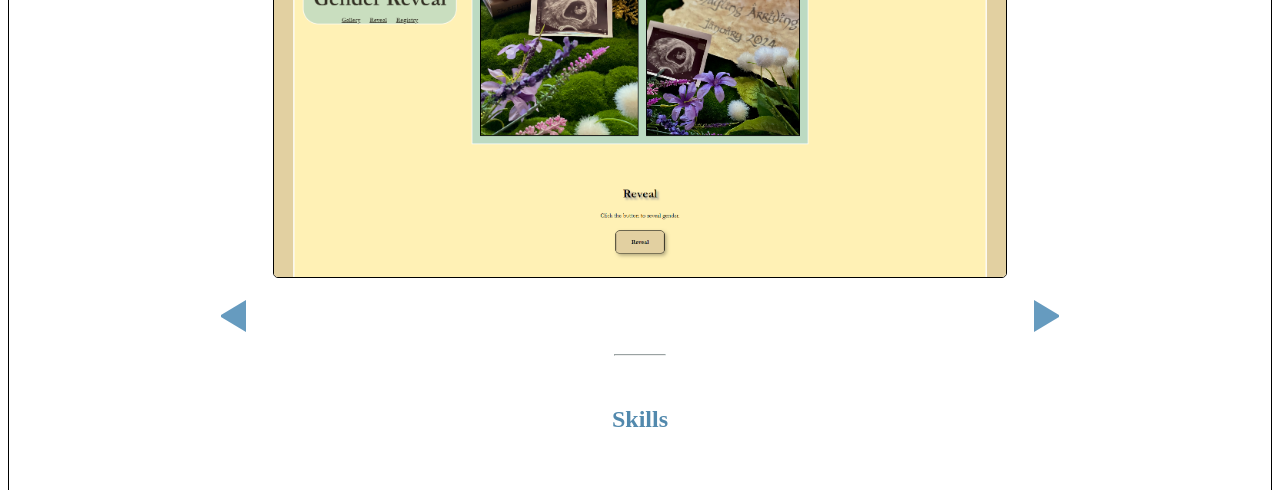
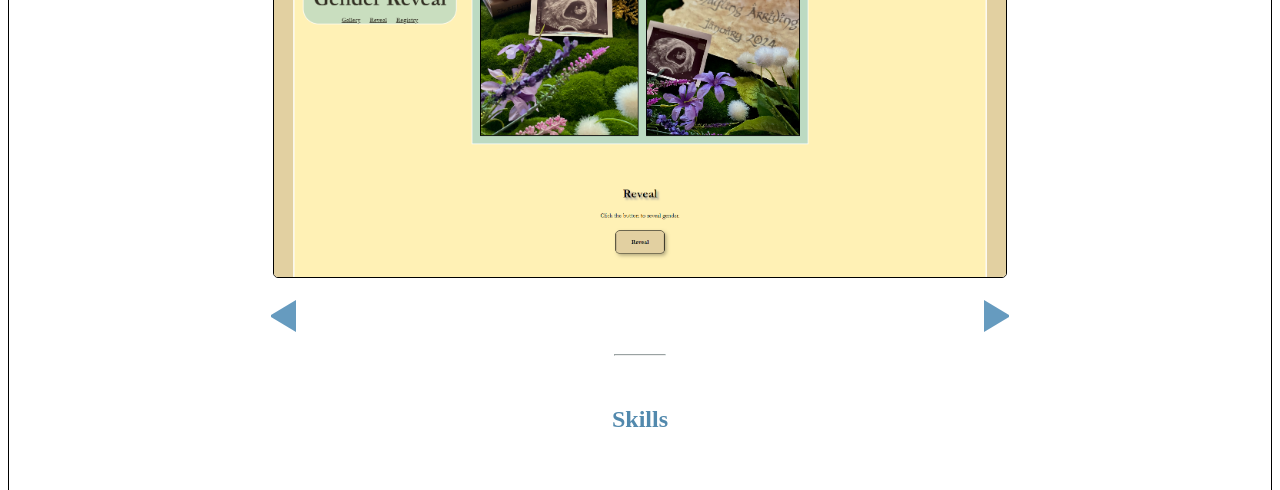
Before and after one commit to ChristianBlackwell/Portfolio, a plain HTML site: page index.html in a window 1280 px wide. Shown: the part 2584-3074 px from the top of the page. Drawn offline with nearby package versions, Linux system fonts and the light colour scheme.

Commit message:
Update carousel.css

```diff
--- a/carousel.css
+++ b/carousel.css
@@ -83,7 +83,7 @@
 .carousel-buttons #nextBtn {
   border-width: 15px 0 15px 25px;
   border-color: transparent transparent transparent #669bbf;
-  right: 200px;
+  right: 250px;
   content: "";
   position: absolute;
   top: 50%;
@@ -98,7 +98,7 @@
 .carousel-buttons #prevBtn {
   border-width: 15px 25px 15px 0; /* Adjust the border-width as needed */
   border-color: transparent #669bbf transparent transparent; /* Adjust the border-color as needed */
-  left: 200px; /* Adjust the left property as needed */
+  left: 250px; /* Adjust the left property as needed */
   content: "";
   position: absolute;
   top: 50%;
```
